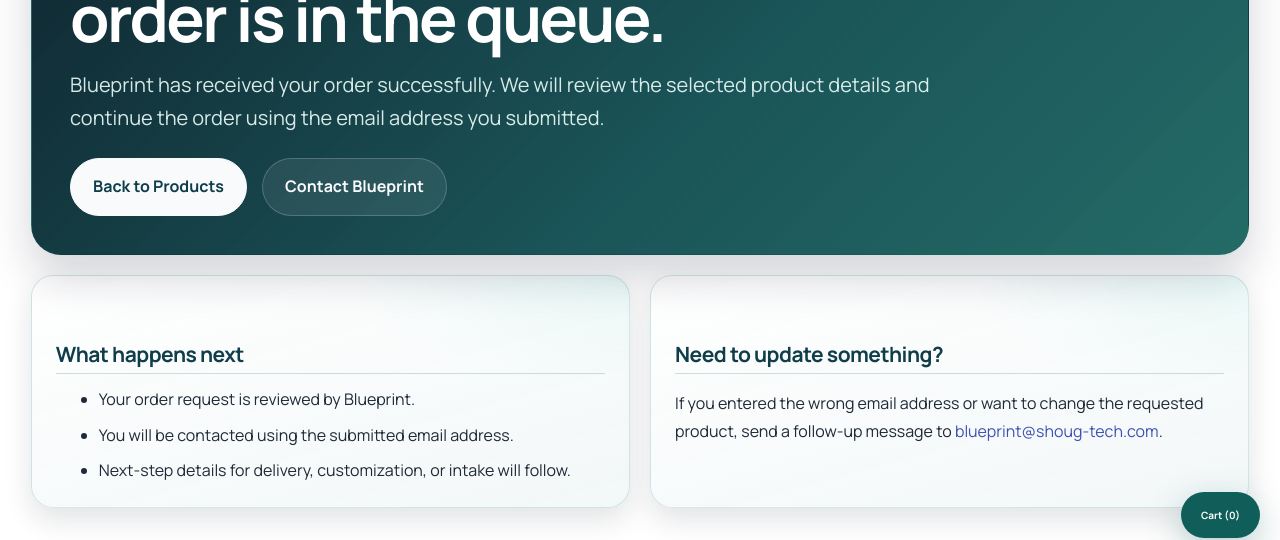
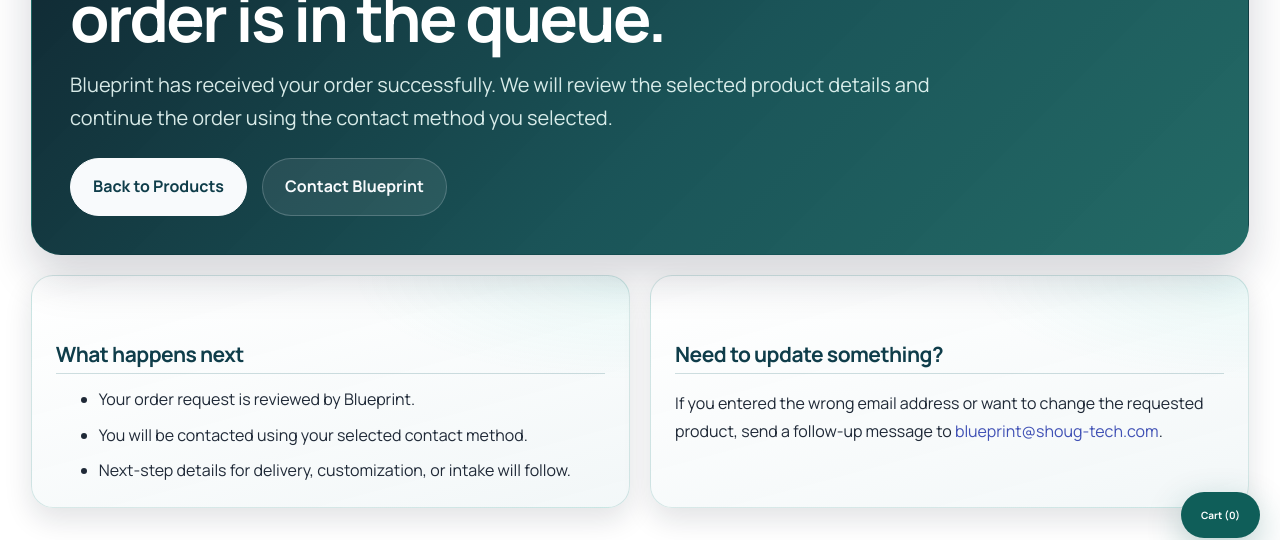
Before and after one commit to Shoug-Alomran/Blueprint, an MkDocs documentation site: the page built from docs/thank-you/index.md, in a window 1280 px wide and 900 px high. Shown: the part 342-882 px from the top of the window. Built offline with MkDocs 1.6.1 and Material for MkDocs 9.7.7, drawn with Linux system fonts in a browser that asks for light colours.

Commit message:
Update thank you page to reference selected contact method for improved clarity

```diff
--- a/docs/assets/storefront.js
+++ b/docs/assets/storefront.js
@@ -1133,10 +1133,14 @@
     var lead = document.querySelector(".purchase-thankyou__lead");
     var nextCard = document.querySelector(".purchase-thankyou__card");
     if (lead) {
+      var contactLabel =
+        order.contactPreference === "WhatsApp"
+          ? "the WhatsApp number you submitted"
+          : "the email address you submitted";
       lead.textContent =
-        "Blueprint has received your order successfully. A confirmation will be sent to " +
-        order.email +
-        " after the worker finishes processing.";
+        "Blueprint has received your order successfully. We will review the order and continue using " +
+        contactLabel +
+        ".";
     }
     if (nextCard) {
       var summary = document.createElement("p");
@@ -1247,8 +1251,8 @@
       '[data-md-color-scheme="slate"] .bp-storefront-price,[data-md-color-scheme="slate"] .bp-storefront-total,[data-md-color-scheme="slate"] .bp-storefront-line__side strong,[data-md-color-scheme="slate"] .bp-storefront-summary-line strong{color:#7ce9d9}' +
       '[data-md-color-scheme="slate"] .bp-storefront-link{border-color:rgba(94,234,212,.26);color:#dffcf8 !important;background:linear-gradient(180deg,rgba(45,212,191,.12),rgba(13,148,136,.2));box-shadow:inset 0 1px 0 rgba(255,255,255,.06)}' +
       '[data-md-color-scheme="slate"] .bp-storefront-link:hover,[data-md-color-scheme="slate"] .bp-storefront-link:focus-visible{color:#ffffff !important;background:linear-gradient(180deg,rgba(45,212,191,.18),rgba(20,184,166,.28));box-shadow:0 10px 24px rgba(2,6,23,.28),inset 0 1px 0 rgba(255,255,255,.1)}' +
-      '[data-md-color-scheme="slate"] .bp-storefront-link--primary,[data-md-color-scheme="slate"] .bp-storefront-button--primary{background:linear-gradient(135deg,#0f766e,#14b8a6);border-color:rgba(94,234,212,.2);color:#041412 !important;box-shadow:0 14px 30px rgba(8,145,128,.28)}' +
-      '[data-md-color-scheme="slate"] .bp-storefront-link--primary:hover,[data-md-color-scheme="slate"] .bp-storefront-link--primary:focus-visible,[data-md-color-scheme="slate"] .bp-storefront-button--primary:hover,[data-md-color-scheme="slate"] .bp-storefront-button--primary:focus-visible{background:linear-gradient(135deg,#2dd4bf,#5eead4);color:#03110f !important}' +
+      '[data-md-color-scheme="slate"] .bp-storefront-link--primary,[data-md-color-scheme="slate"] .bp-storefront-button--primary{background:linear-gradient(135deg,#0f766e,#14b8a6);border-color:rgba(94,234,212,.2);color:#f0fdfa !important;box-shadow:0 14px 30px rgba(8,145,128,.28);text-shadow:0 1px 1px rgba(3,18,15,.28)}' +
+      '[data-md-color-scheme="slate"] .bp-storefront-link--primary:hover,[data-md-color-scheme="slate"] .bp-storefront-link--primary:focus-visible,[data-md-color-scheme="slate"] .bp-storefront-button--primary:hover,[data-md-color-scheme="slate"] .bp-storefront-button--primary:focus-visible{background:linear-gradient(135deg,#2dd4bf,#5eead4);color:#03211d !important}' +
       '[data-md-color-scheme="slate"] .bp-storefront-button,[data-md-color-scheme="slate"] .bp-storefront-select,[data-md-color-scheme="slate"] .bp-storefront-form input,[data-md-color-scheme="slate"] .bp-storefront-form textarea,[data-md-color-scheme="slate"] .bp-storefront-qty input{border-color:rgba(94,234,212,.22);background:rgba(12,24,34,.92);color:#ecfeff}' +
       '[data-md-color-scheme="slate"] .bp-storefront-button--muted{background:rgba(45,212,191,.1);color:#dffcf8}' +
       '[data-md-color-scheme="slate"] .bp-storefront-select{background:linear-gradient(180deg,rgba(12,24,34,.96),rgba(8,19,28,.96))}' +
--- a/docs/thank-you/index.md
+++ b/docs/thank-you/index.md
@@ -11,7 +11,7 @@
     <div class="purchase-thankyou__eyebrow">Order received</div>
     <h1>Thank you. Your Blueprint order is in the queue.</h1>
     <p class="purchase-thankyou__lead">
-      Blueprint has received your order successfully. We will review the selected product details and continue the order using the email address you submitted.
+      Blueprint has received your order successfully. We will review the selected product details and continue the order using the contact method you selected.
     </p>
     <div class="purchase-thankyou__actions">
       <a class="purchase-thankyou__button purchase-thankyou__button--primary" href="/products/">Back to Products</a>
@@ -24,7 +24,7 @@
       <h2>What happens next</h2>
       <ul>
         <li>Your order request is reviewed by Blueprint.</li>
-        <li>You will be contacted using the submitted email address.</li>
+        <li>You will be contacted using your selected contact method.</li>
         <li>Next-step details for delivery, customization, or intake will follow.</li>
       </ul>
     </article>
```
